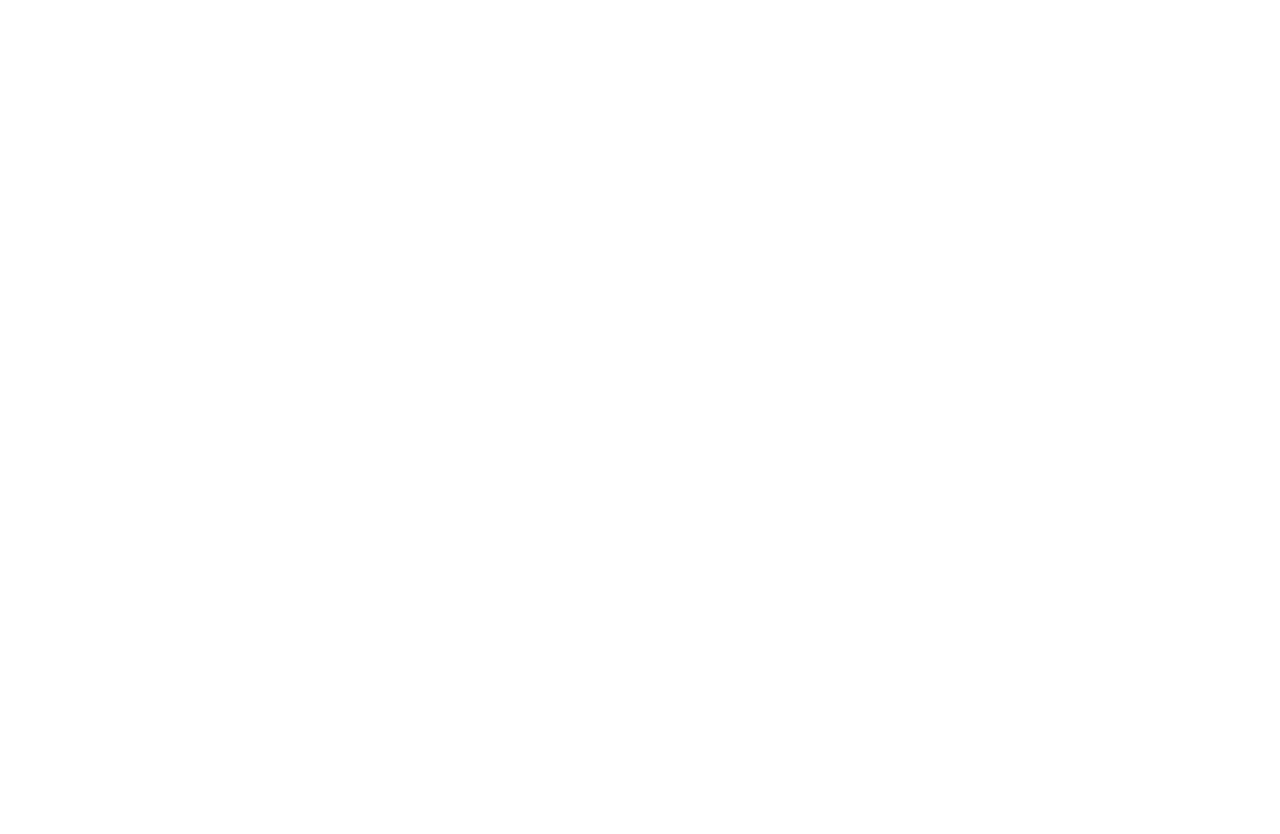
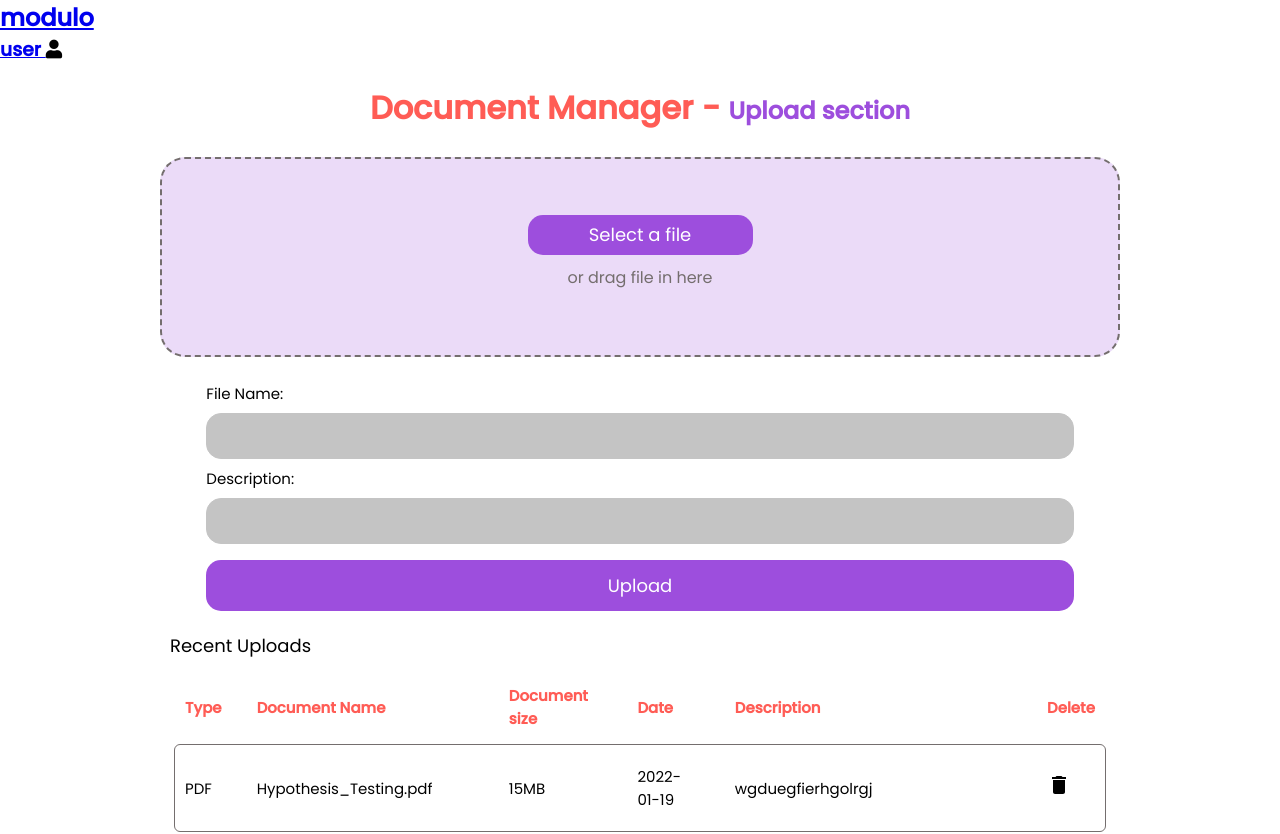
Before and after one commit to GayanKod/Modulo, a React (Create React App) app in the folder client/: page /document-upload in a window 1280 px wide. Before the commit this address had no page. Shown: the top 834 px of the page. Before the commit the page ends 800 px from the top, so only its background shows below. Built offline with nearby package versions, Linux system fonts and the light colour scheme.

Commit message:
Changed some styles. Added pdf icon image

```diff
--- a/client/package.json
+++ b/client/package.json
@@ -3,10 +3,7 @@
   "version": "0.1.0",
   "private": true,
   "dependencies": {
-    "@fortawesome/fontawesome-svg-core": "^1.3.0",
-    "@fortawesome/free-regular-svg-icons": "^6.0.0",
-    "@fortawesome/free-solid-svg-icons": "^6.0.0",
-    "@fortawesome/react-fontawesome": "^0.1.17",
+    "@material-ui/icons": "^4.11.2",
     "@testing-library/jest-dom": "^5.16.1",
     "@testing-library/react": "^12.1.2",
     "@testing-library/user-event": "^13.5.0",
@@ -21,7 +18,6 @@
     "react-scripts": "5.0.0",
     "react-select": "^5.2.2",
     "typescript": "^4.5.5",
-    "uuidv4": "^6.2.12",
     "web-vitals": "^2.1.4"
   },
   "scripts": {
--- a/client/src/App.tsx
+++ b/client/src/App.tsx
@@ -12,11 +12,11 @@
       {/* <Navbar /> */}
       <Router>
         <Routes>
-          {/* <Route path="/" element={<HeroSection />} /> */}
-          <Route path="/" element={<DocumentUpload />} />
+          <Route path="/" element={<HeroSection />} />
+          <Route path="/document-upload" element={<DocumentUpload />} />
           {/* <Route path="/" element={<DocumentDownload />} /> */}
-          {/* <Route path="/" element={<LandingPage />} />
-          <Route path="/lec-hall-allocation" element={<LecHomePage />} /> */}
+          <Route path="/" element={<LandingPage />} />
+          {/* <Route path="/lec-hall-allocation" element={<LecHomePage />} /> */}
         </Routes>
       </Router>
     </>
--- /dev/null
+++ b/client/src/components/DocumentManager/Document-uplaod/FileInputContainer.tsx
@@ -0,0 +1,41 @@
+import PDFImg from "../../../assets/img/PDFImg.png";
+
+interface FileInputContainerprops {
+  isFilePicked: boolean;
+  selectedFile: File | undefined;
+  handleChange: (event: React.ChangeEvent<HTMLInputElement>) => void;
+}
+
+function FileInputContainer(props: FileInputContainerprops) {
+  switch (props.isFilePicked) {
+    case true:
+      return (
+        <>
+          <div className="Fileselector-container">
+            <img src={PDFImg} alt="PDF_Image" className="pdf-image" />
+            <p>{props.selectedFile?.name}</p>
+          </div>
+        </>
+      );
+
+    default:
+      return (
+        <>
+          <div className="Fileselector-container">
+            <input
+              className="choose-file-input"
+              type="file"
+              id="myfile"
+              name="myfile"
+              onChange={props.handleChange}
+            />
+            <label className="choose-file-label" htmlFor="file">
+              Select a file
+            </label>
+            <p className="drag-file-text">or drag file in here</p>
+          </div>
+        </>
+      );
+  }
+}
+export default FileInputContainer;
--- a/client/src/components/DocumentManager/Document-uplaod/FileSelector.tsx
+++ b/client/src/components/DocumentManager/Document-uplaod/FileSelector.tsx
@@ -3,6 +3,7 @@
 import { setSyntheticLeadingComments } from "typescript";
 import { domainToASCII } from "url";
 import { Documents } from "./Documents";
+import FileInputContainer from "./FileInputContainer";
 
 interface FileSelectorProps {
   docs: Documents[];
@@ -37,24 +38,18 @@
           description: description as string,
         },
       ]);
+    } else {
+      alert("Please select a file to upload");
     }
   };
 
   return (
     <div className="FileSelector">
-      <div className="Fileselector-container">
-        <input
-          className="choose-file-input"
-          type="file"
-          id="myfile"
-          name="myfile"
-          onChange={handleChange}
-        />
-        <label className="choose-file-label" htmlFor="file">
-          Select a file
-        </label>
-        <p className="drag-file-text">or drag file in here</p>
-      </div>
+      <FileInputContainer
+        handleChange={handleChange}
+        isFilePicked={isFilePicked}
+        selectedFile={selectedFile}
+      />
 
       <div className="fileDetailForm">
         <form onSubmit={uploadHandler}>
--- a/client/src/components/DocumentManager/Document-uplaod/RecentUpload.tsx
+++ b/client/src/components/DocumentManager/Document-uplaod/RecentUpload.tsx
@@ -1,18 +1,18 @@
-import { FontAwesomeIcon } from "@fortawesome/react-fontawesome";
-import { faTrashCan } from "@fortawesome/free-solid-svg-icons";
-import { Dispatch, SetStateAction, useState } from "react";
+import { Dispatch, SetStateAction } from "react";
 import { Documents } from "./Documents";
+import DeleteIcon from "@material-ui/icons/Delete";
 
-type RecentUploadProps = {
+interface RecentUploadProps {
   docs: Documents[];
   setDocs: Dispatch<SetStateAction<Documents[]>>;
-};
+}
 
 function RecentUpload(props: RecentUploadProps) {
   return (
     <div className="RecentUpload">
       <table className="RecentUploadTable">
         <caption className="RecentUploadCaption">Recent Uploads</caption>
+        <thead>
           <tr className="tableHeaders">
             <th>Type</th>
             <th>Document Name</th>
@@ -21,6 +21,8 @@
             <th>Description</th>
             <th>Delete</th>
           </tr>
+        </thead>
+        <tbody>
           {props.docs.map((item, index) => (
             <tr>
               <td>{item.type}</td>
@@ -30,11 +32,12 @@
               <td>{item.description}</td>
               <td>
                 <button className="DeleteButton">
-                <FontAwesomeIcon icon={faTrashCan} />
+                  <DeleteIcon />
                 </button>
               </td>
             </tr>
           ))}
+        </tbody>
       </table>
     </div>
   );
--- a/client/src/pages/DocumentUpload.tsx
+++ b/client/src/pages/DocumentUpload.tsx
@@ -33,7 +33,9 @@
 
   return (
     <>
-      <Navbar2 />
+      <div>
+        <Navbar2 />
+      </div>
       <div className="DocumentUploader">
         <DocumentUploadTitle />
         <FileSelector docs={documents} setDocs={setDocuments} />
--- a/client/src/styles/DocumentUploader.scss
+++ b/client/src/styles/DocumentUploader.scss
@@ -1,7 +1,11 @@
 @import "../styleVar/colorPalette.scss";
+@import url("https://fonts.googleapis.com/css2?family=Poppins:wght@400;500&display=swap");
+
 .DocumentUploader {
   display: flex;
   flex-direction: column;
+  font-family: poppins;
+
   .DocumentManager-title {
     text-align: center;
     margin-top: 20px;
@@ -34,6 +38,11 @@
       align-items: center;
       justify-content: center;
       background-color: rgb(157, 78, 221, 0.2);
+
+      .pdf-image {
+        height: 100px;
+        width: 75px;
+      }
 
       .choose-file-input {
         font-size: 18px;
@@ -86,6 +95,11 @@
         background-color: #c4c4c4;
         border-radius: 15px;
         box-sizing: border-box;
+        font-family: poppins;
+
+        &:active {
+          border: 1px solid red;
+        }
       }
       .uploadButton {
         width: 100%;
@@ -98,6 +112,7 @@
         color: white;
         border-radius: 4px;
         box-sizing: border-box;
+        font-family: poppins;
         font-size: 18px;
         border-radius: 15px;
 
@@ -123,16 +138,25 @@
       //background-color: darkorange;
       border-spacing: 15px;
       margin: 0;
+      font-size: 15px;
       .RecentUploadCaption {
+        font-size: large;
         text-align: left;
         margin-bottom: 10px;
         padding-left: 10px;
       }
+
+      thead {
         th {
           text-align: left;
           padding: 0 10px 0 10px;
           color: $O;
         }
+        .tableHeaders {
+          outline: none;
+        }
+      }
+      tbody {
         td {
           padding: 20px 10px;
         }
@@ -140,12 +164,9 @@
           outline: 1px solid #746e6e;
           border-radius: 5px;
         }
-      .tableHeaders {
-        outline: none;
-      }
         .DeleteButton {
           border: none;
-
+          background: none;
           &:hover {
             color: $O;
           }
@@ -153,3 +174,4 @@
       }
     }
   }
+}
```
Also changed, not shown: client/src/assets/img/PDFImg.png (added), 1 other file (tests, documents, lock files or other folders). Lines whose indentation alone changed are shown as unchanged.
